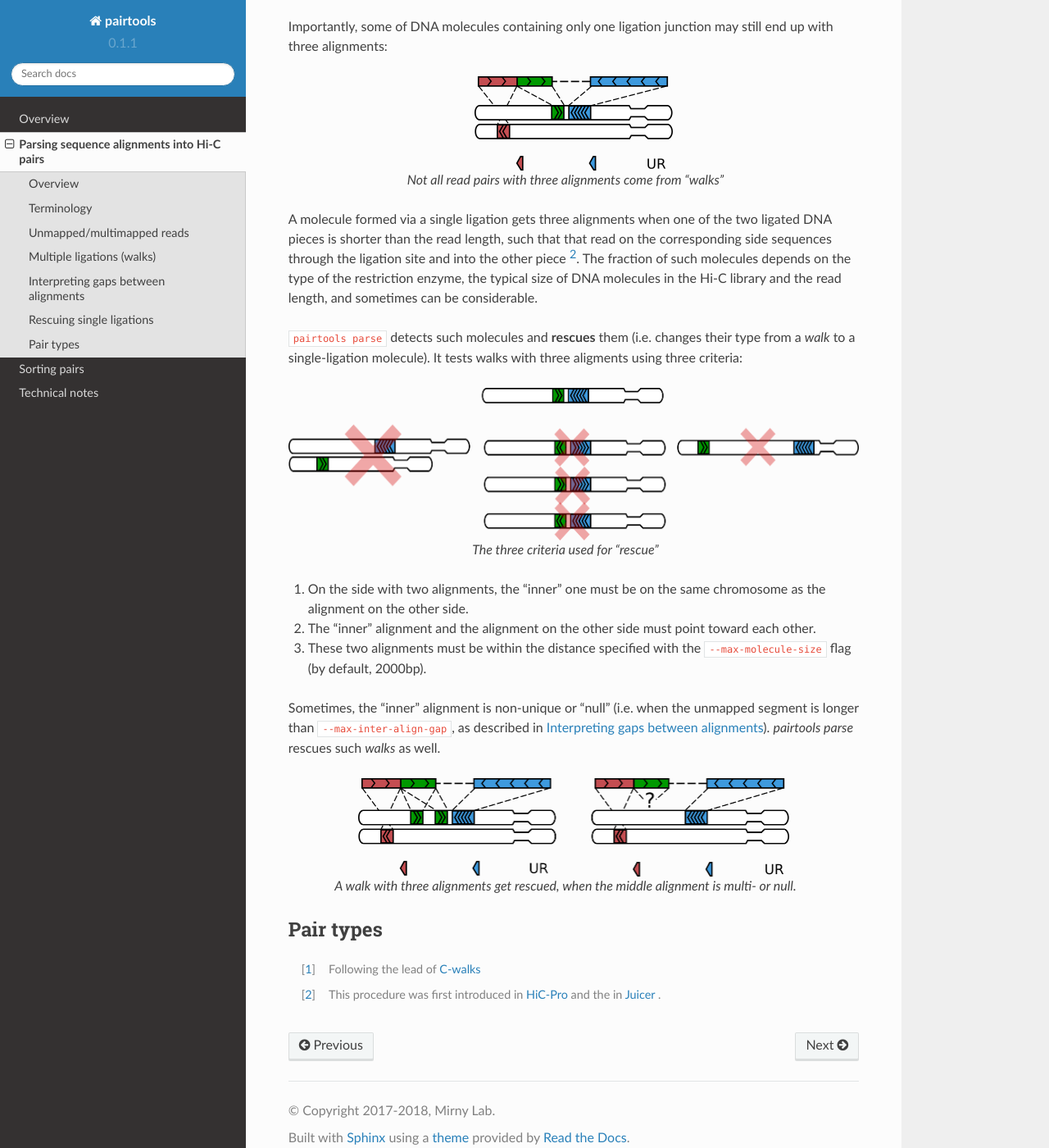
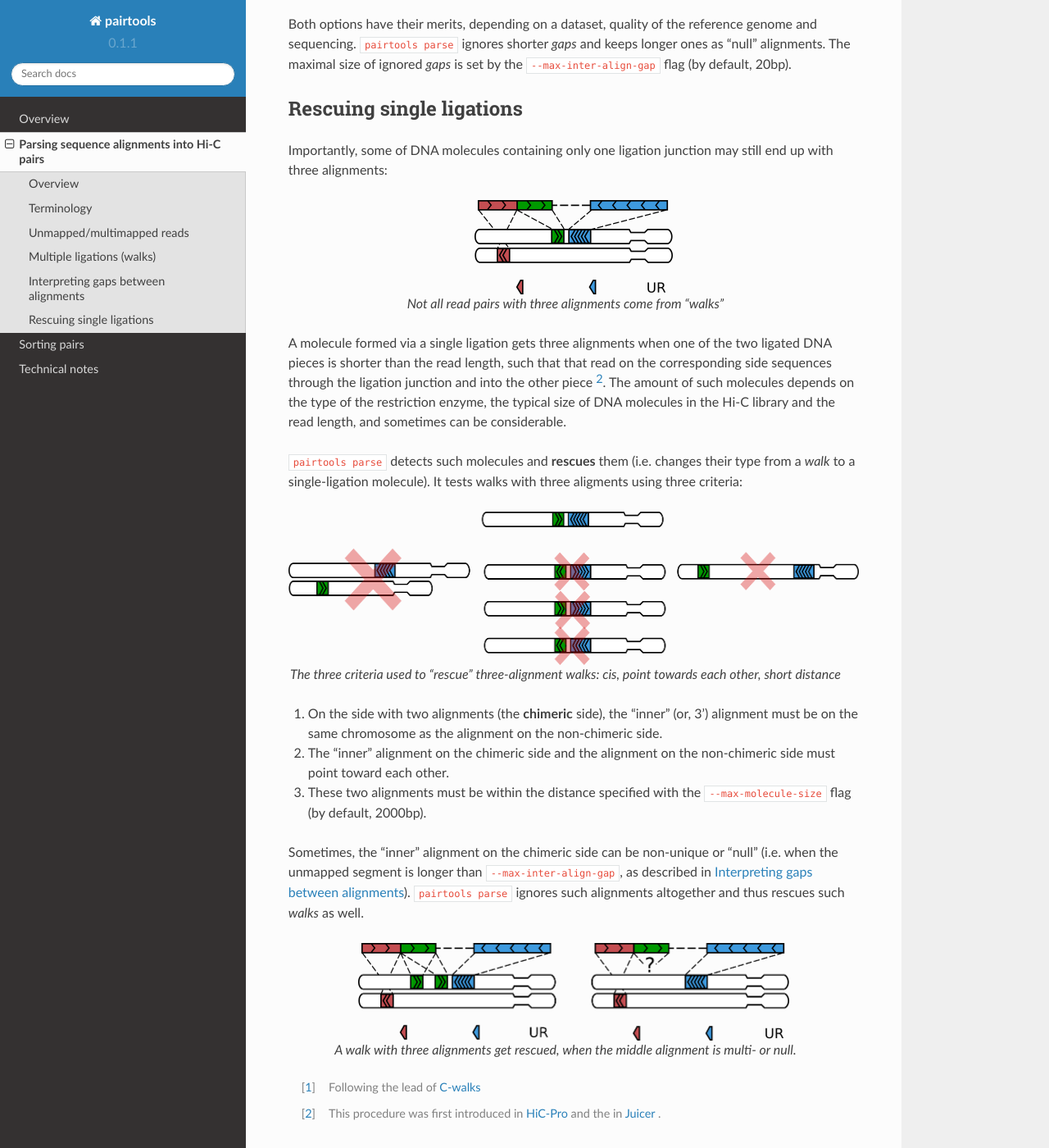
Before and after one commit to open2c/pairtools, a Sphinx documentation site: the page built from doc/parsing.rst, in a window 1280 px wide and 1400 px high, scrolled down 2885 px. Shown: the whole window at 82% size. Built offline with Sphinx 7.4.7 and the Read the Docs theme 2.0.0, drawn with Linux system fonts in a browser that asks for light colours; pages that are not in the unit, such as notebooks, are missing from menus; some of the changed text lies outside the part shown.

Commit message:
doc/parsing: minor fixes

```diff
--- a/doc/parsing.rst
+++ b/doc/parsing.rst
@@ -25,7 +25,7 @@
 how DNA sequences (in the .fastq format) are transformed into sequence alignments
 (.sam/.bam) and into ligation events (.pairs).
 
-.. figure:: _static/terminology.png
+    .. figure:: _static/terminology.png
    :scale: 50 %
    :alt: The visual language to describe transformation of Hi-C data
    :align: center
@@ -58,15 +58,15 @@
 Unmapped/multimapped reads
 --------------------------
 
-Sometimes one side or both sides of a read pair may not align to the
+Sometimes, one side or both sides of a read pair may not align to the
 reference genome:
 
 .. figure:: _static/read_pair_NU_NN.png
    :scale: 50 %
-   :alt: A read pair missing an alignment on one or both sides
+   :alt: Read pairs missing an alignment on one or both sides
    :align: center
 
-   A read pair missing an alignment on one or both sides
+   Read pairs missing an alignment on one or both sides
 
 In this case, ``pairtools parse`` fills in the chromosome of the corresponding
 side of Hi-C pair with ``!``, the position with ``0`` and the strand with ``-``.
@@ -81,10 +81,10 @@
 
 .. figure:: _static/read_pair_MU_MM_NM.png
    :scale: 50 %
-   :alt: A read pair with a non-unique alignment on one or both sides
+   :alt: Read pairs with a non-unique alignment on one or both sides
    :align: center
 
-   A read pair with a non-unique (multi-) alignment on one side
+   Read pairs with a non-unique (multi-) alignment on one side
 
 ``pairtools parse`` calls an alignment to be multi-mapping when its
 `MAPQ score <https://bioinformatics.stackexchange.com/questions/2417/meaning-of-bwa-mem-mapq-scores>`_
@@ -106,16 +106,15 @@
    A sequenced Hi-C molecule that was formed via multiple ligations
 
 Molecules like these typically form via multiple ligation events and we call them
-walks [1]_. Currently, ``pairtools parse`` does not
-process such molecules and tags them with type ``WW``. Note that, each of the
-alignments
+walks [1]_. Currently, ``pairtools parse`` does not process such molecules and
+tags them as type ``WW``.
 
 .. _section-gaps:
 
 Interpreting gaps between alignments
 ------------------------------------
 
-Reads that are only partially aligned to the genome can be interpreted it in
+Reads that are only partially aligned to the genome can be interpreted in
 two different ways. One possibility is to assume that this molecule
 was formed via at least two ligations (i.e. it's a *walk*) but the non-aligned
 part (a **gap**) was missing from the reference genome for one reason or another.
@@ -132,9 +131,9 @@
    an alignment or simply ignored
 
 Both options have their merits, depending on a dataset, quality of the reference
-genome and sequencing. `pairtools parse` ignores shorter *gaps* and keeps
+genome and sequencing. ``pairtools parse`` ignores shorter *gaps* and keeps
 longer ones as "null" alignments. The maximal size of ignored *gaps* is set by
-the ``--max-inter-align-gap`` flag and, by default, equals 20bp.
+the ``--max-inter-align-gap`` flag (by default, 20bp).
 
 
 Rescuing single ligations
@@ -152,8 +151,8 @@
 
 A molecule formed via a single ligation gets three alignments when one of the
 two ligated DNA pieces is shorter than the read length, such that that read on
-the corresponding side sequences through the ligation site and into the other
-piece [2]_. The fraction of such molecules depends on the type of the restriction
+the corresponding side sequences through the ligation junction and into the other
+piece [2]_. The amount of such molecules depends on the type of the restriction
 enzyme, the typical size of DNA molecules in the Hi-C library and the read
 length, and sometimes can be considerable.
 
@@ -166,20 +165,22 @@
    :alt: The three criteria used for "rescue"
    :align: center
 
-   The three criteria used for "rescue"
+   The three criteria used to "rescue" three-alignment walks: cis, point towards each other, short distance
 
-1. On the side with two alignments, the "inner" one must be on the same chromosome
-   as the alignment on the other side.
+1. On the side with two alignments (the **chimeric** side), the "inner" (or, 3')
+   alignment must be on the same chromosome as the alignment on the non-chimeric
+   side.
 
-2. The "inner" alignment and the alignment on the other side must point toward
-   each other.
+2. The "inner" alignment on the chimeric side and the alignment on the
+   non-chimeric side must point toward each other.
 
 3. These two alignments must be within the distance specified with the
    ``--max-molecule-size`` flag (by default, 2000bp).
 
-Sometimes, the "inner" alignment is non-unique or "null" (i.e. when the unmapped
-segment is longer than ``--max-inter-align-gap``, as described in :ref:`section-gaps`).
-`pairtools parse` rescues such *walks* as well.
+Sometimes, the "inner" alignment on the chimeric side can be non-unique or "null"
+(i.e. when the unmapped segment is longer than ``--max-inter-align-gap``,
+as described in :ref:`section-gaps`). ``pairtools parse`` ignores such alignments
+altogether and thus rescues such *walks* as well.
 
 .. figure:: _static/read_pair_UR_MorN.png
    :scale: 50 %
@@ -188,9 +189,6 @@
 
    A walk with three alignments get rescued, when the middle alignment is multi- or null.
 
-Pair types
-----------
-
 
 .. [1] Following the lead of `C-walks <https://www.nature.com/articles/nature20158>`_
 
```
